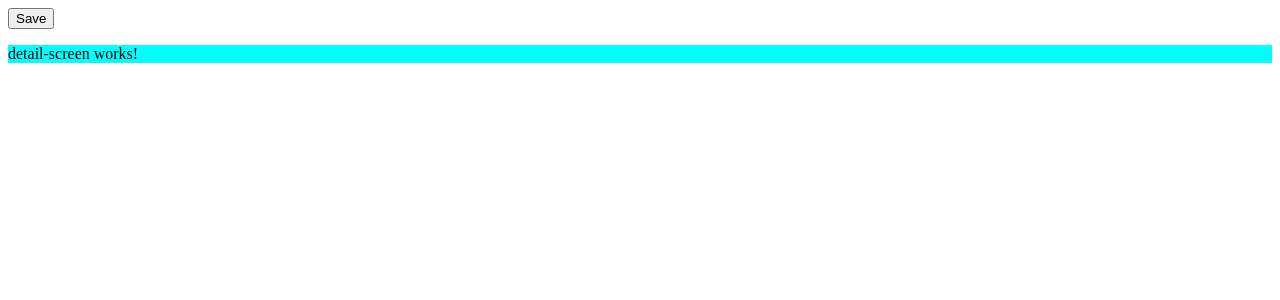
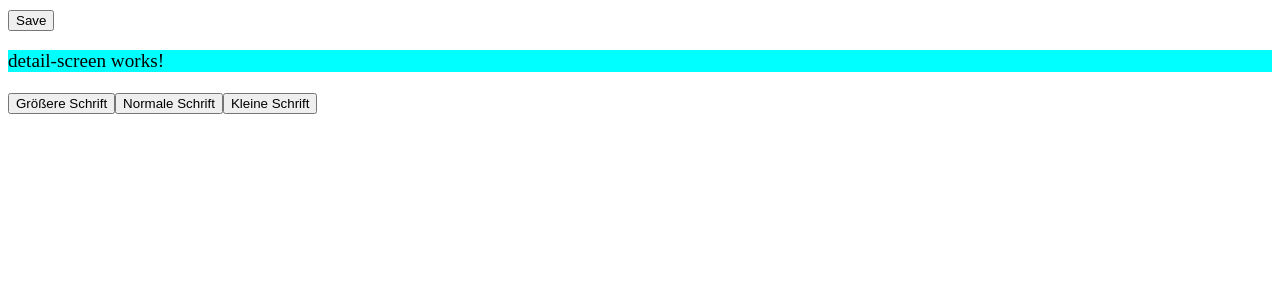
Before and after one commit to niklasschildhauer/wetterstation, an Angular app in the folder frontend/: page /detail in a window 1280 px wide. Shown: the top 300 px of the page. Built offline with nearby package versions, Linux system fonts and the light colour scheme.

Commit message:
FE-1-font size personalization

```diff
--- a/frontend/src/app/app.component.html
+++ b/frontend/src/app/app.component.html
@@ -1 +1,7 @@
+<div class="app-container">
 <router-outlet></router-outlet>
+</div>
+
+<button (click)="bigFontSize()">Größere Schrift</button>
+<button (click)="normalFontSize()">Normale Schrift</button>
+<button (click)="smallFontSize()">Kleine Schrift</button>
--- a/frontend/src/app/app.component.scss
+++ b/frontend/src/app/app.component.scss
@@ -0,0 +1,3 @@
+// .app-container {
+//     font-size: 62.5%; /* font-size 1em = 10px bei normaler Browser-Einstellung */
+// }
--- a/frontend/src/app/app.component.ts
+++ b/frontend/src/app/app.component.ts
@@ -1,4 +1,5 @@
-import { Component } from '@angular/core';
+import { Component, Renderer2, OnInit } from '@angular/core';
+import { UserContextService } from './services/user-context.service';
 
 @Component({
   selector: 'app-root',
@@ -7,4 +8,38 @@ import { Component } from '@angular/core';
 })
 export class AppComponent {
   title = 'wetterstation';
+
+  constructor(private renderer: Renderer2,
+              private userContextService: UserContextService) { }
+
+  ngOnInit(): void {
+    this.loadDefaultFontSize();
+  }
+
+  private loadDefaultFontSize() {
+    this.userContextService.getFontSize()
+    .subscribe(fontSize => {
+      this.setDefaultFontSize(fontSize);
+      });
+  }
+
+  private setDefaultFontSize(fontSize: number) {
+    this.renderer.setStyle(document.body, "font-size", fontSize + "%");
+  }
+
+  bigFontSize() {
+    this.userContextService.setFontSize(200);
+    this.loadDefaultFontSize();
+  }
+  smallFontSize() {
+    this.userContextService.setFontSize(62.5);
+    this.loadDefaultFontSize();
+  }
+  normalFontSize() {
+    this.userContextService.setFontSize(100);
+    this.loadDefaultFontSize();
+  }
+
+
+
 }
--- a/frontend/src/app/components/screens/screens.module.ts
+++ b/frontend/src/app/components/screens/screens.module.ts
@@ -20,4 +20,5 @@ import { RouterModule } from '@angular/router';
     ViewsModule,
   ]
 })
+
 export class ScreensModule { }
--- a/frontend/src/app/components/views/outdoor-weather-view/outdoor-weather-view.component.scss
+++ b/frontend/src/app/components/views/outdoor-weather-view/outdoor-weather-view.component.scss
@@ -0,0 +1,3 @@
+p {
+    font-size: 1.6em;
+}
--- a/frontend/src/app/components/views/outdoor-weather-view/outdoor-weather-view.component.ts
+++ b/frontend/src/app/components/views/outdoor-weather-view/outdoor-weather-view.component.ts
@@ -18,7 +18,10 @@ export class OutdoorWeatherViewComponent implements OnInit {
 
   getOutdoorWeather(): void {
     this.weatherService.getOutdoorWeather()
-      .subscribe(outdoorWeather => this.outdoorWeather = outdoorWeather);
+      .subscribe(outdoorWeather => {
+        this.outdoorWeather = outdoorWeather
+        console.log("test24");
+      });
   }
 
   changeTemp(): void {
--- /dev/null
+++ b/frontend/src/app/model/mock-data/user-context.mock.ts
@@ -0,0 +1,6 @@
+import { UserContext } from "../user-context";
+
+export var USERCONTEXT: UserContext = {
+    fontSize: 120,
+    theme: "light",
+}
--- /dev/null
+++ b/frontend/src/app/model/user-context.ts
@@ -0,0 +1,4 @@
+export interface UserContext {
+    theme: string,
+    fontSize: number
+}
--- /dev/null
+++ b/frontend/src/app/services/user-context.service.ts
@@ -0,0 +1,26 @@
+import { Injectable } from '@angular/core';
+import { UserContext } from '../model/user-context';
+import { Observable, of } from 'rxjs';
+import { USERCONTEXT } from '../model/mock-data/user-context.mock';
+
+
+@Injectable({
+  providedIn: 'root'
+})
+export class UserContextService {
+
+  constructor() { }
+
+  getFontSize(): Observable<number> {
+    const fontSize = of(USERCONTEXT.fontSize);
+    console.log(" font");
+
+    return fontSize;
+  }
+
+  setFontSize(fontSize: number) {
+    console.log("increase font");
+    USERCONTEXT.fontSize = fontSize;
+  }
+
+}
--- a/frontend/src/app/services/weather.service.ts
+++ b/frontend/src/app/services/weather.service.ts
@@ -18,6 +18,7 @@ export class WeatherService {
 
   getPollen(): Observable<Pollen[]> {
     const pollen = of(POLLEN);
+    console.log("test")
     return pollen;
   }
 
--- a/frontend/src/styles.scss
+++ b/frontend/src/styles.scss
@@ -1 +1,15 @@
 /* You can add global styles to this file, and also import other style files */
+
+/* Global font size */
+// html {
+//     font-size: 62.5%; /* font-size 1em = 10px bei normaler Browser-Einstellung */
+// }
+
+
+// p {
+//     font-size: 1.6rem;
+// }
+
+.default-font-size {
+    font-size: 62.5%;
+}
```
Also changed, not shown: frontend/src/app/model/personalization.ts (deleted), 1 other file (tests, documents, lock files or other folders).
